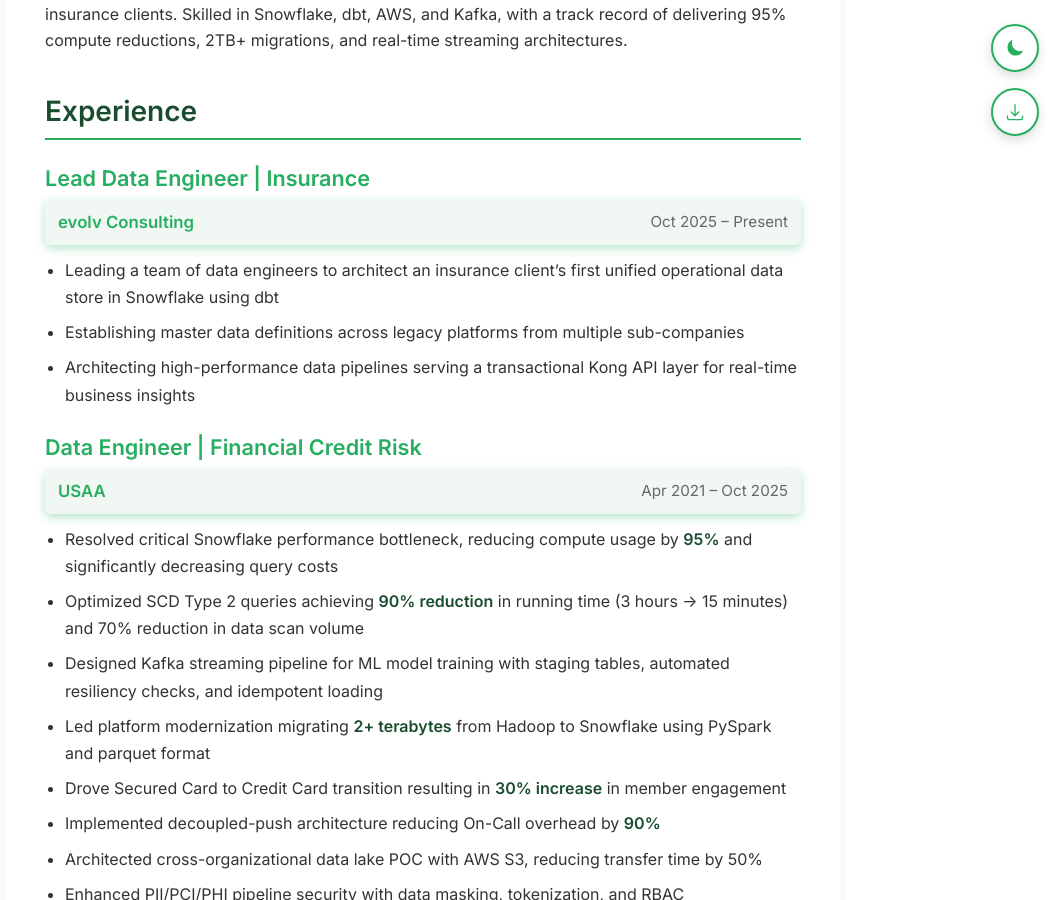
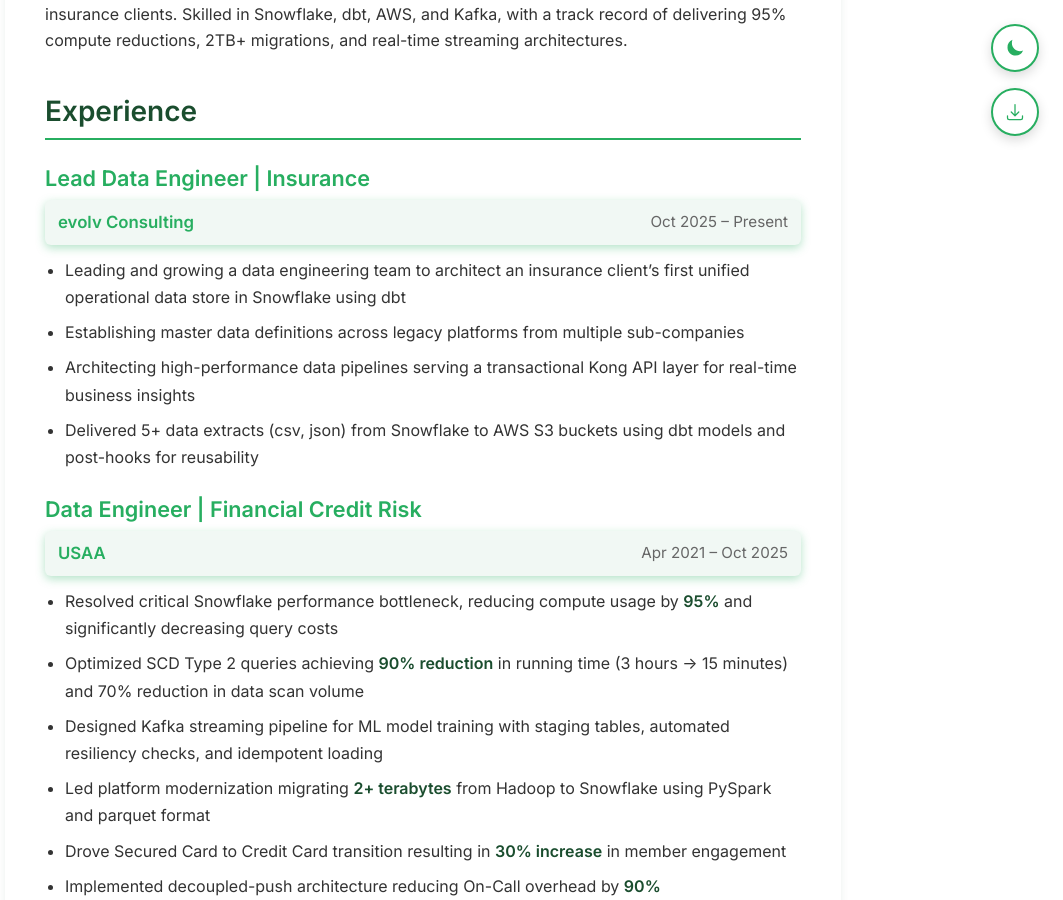
Before and after one commit to vsbatth6/vsbatth6.github.io, a Jekyll site: the page built from index.md, in a window 1280 px wide and 900 px high, scrolled down 478 px. Shown: the whole window, without its empty margins (217-1280 px from the left). Built offline with Jekyll 4.4.1, drawn with Linux system fonts in a browser that asks for light colours.

Commit message:
Enhance job description for data engineering role

```diff
--- a/index.md
+++ b/index.md
@@ -44,9 +44,10 @@ Data Engineering leader with 5+ years building enterprise data solutions in fina
 
 <p class="job-header"><span><strong>evolv Consulting</strong></span><span>Oct 2025 – Present</span></p>
 
-- Leading a team of data engineers to architect an insurance client's first unified operational data store in Snowflake using dbt
+- Leading and growing a data engineering team to architect an insurance client's first unified operational data store in Snowflake using dbt
 - Establishing master data definitions across legacy platforms from multiple sub-companies
 - Architecting high-performance data pipelines serving a transactional Kong API layer for real-time business insights
+- Delivered 5+ data extracts (csv, json) from Snowflake to AWS S3 buckets using dbt models and post-hooks for reusability
 
 </div>
 
```
